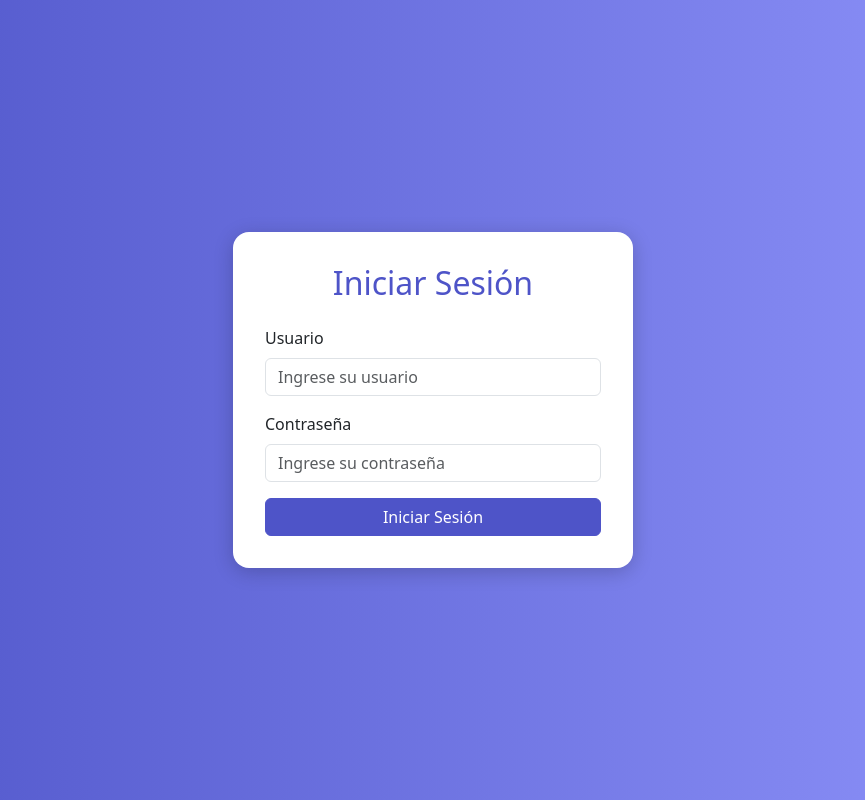
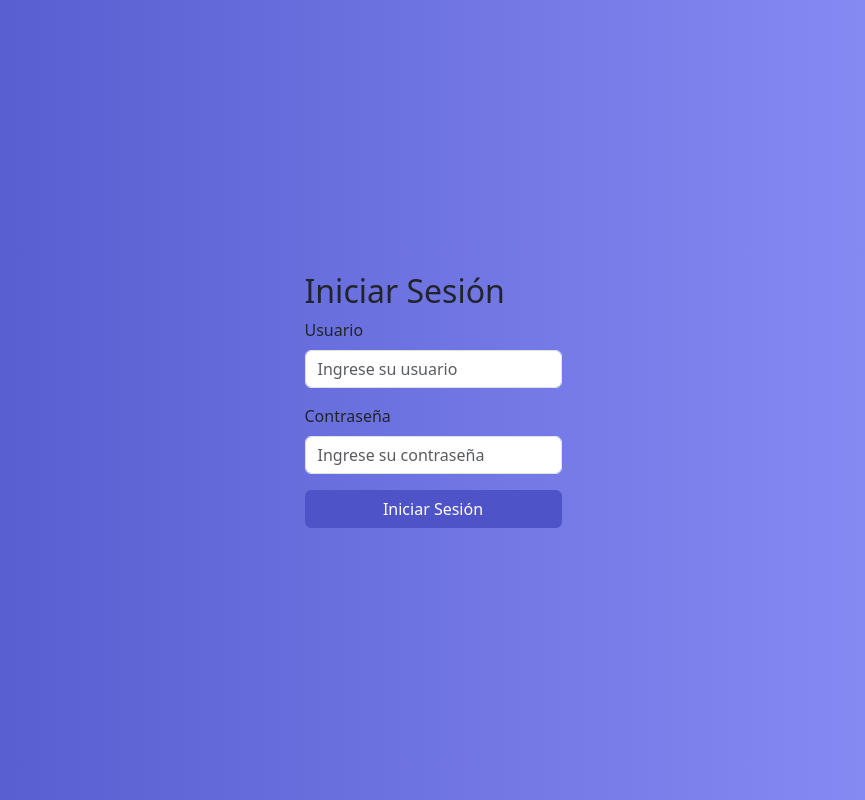
Before and after one commit to JesusDun/Practica1ControlAsistencias, a Flask app: page /app in a window 1280 px wide. Shown: the whole page, without its empty margins (207-1072 px from the left). Run offline with Flask 3, Linux system fonts and the light colour scheme.

Commit message:
Update login.html

```diff
--- a/templates/login.html
+++ b/templates/login.html
@@ -42,7 +42,7 @@
 </head>
 <body>
 
-    <div class="login-card">
+    <div>
         <h2>Iniciar Sesión</h2>
         <form method="post" action="/iniciarSesion" id="frmInicioSesion">
             <div class="mb-3">
```
